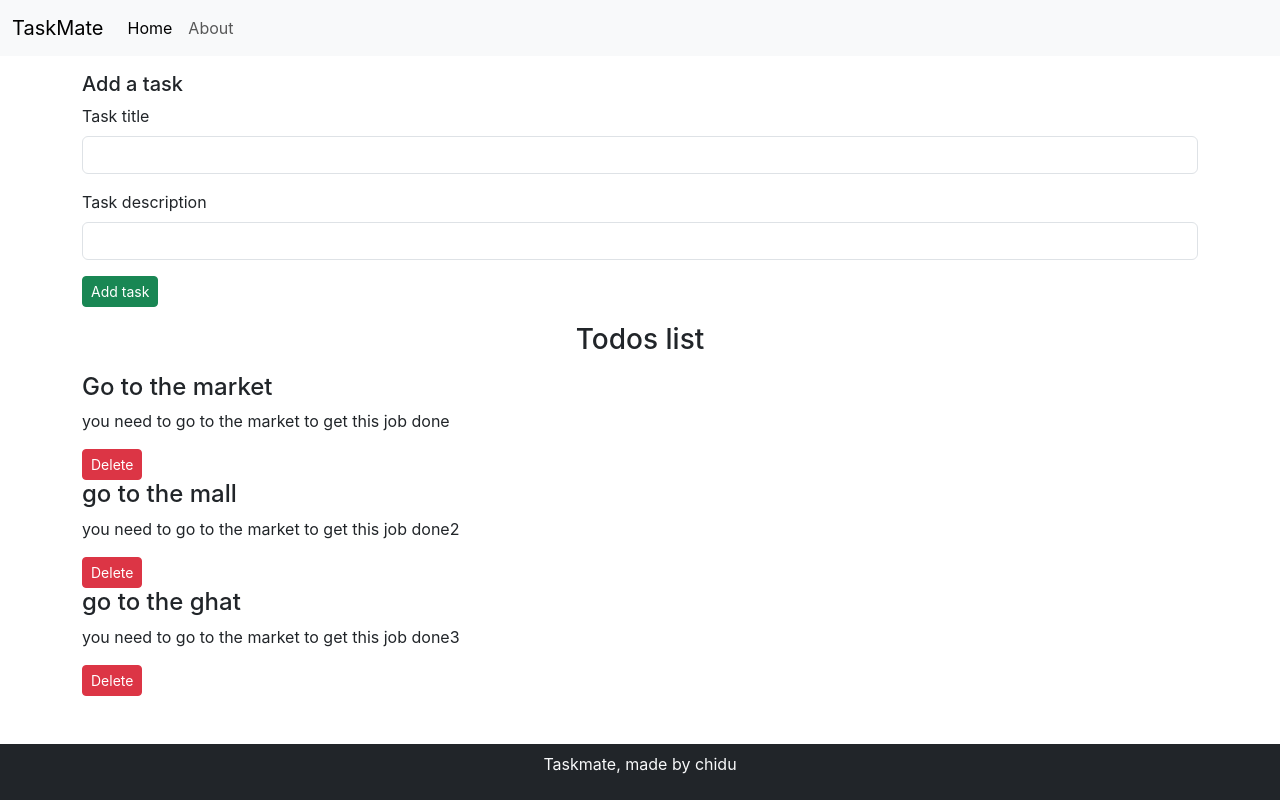
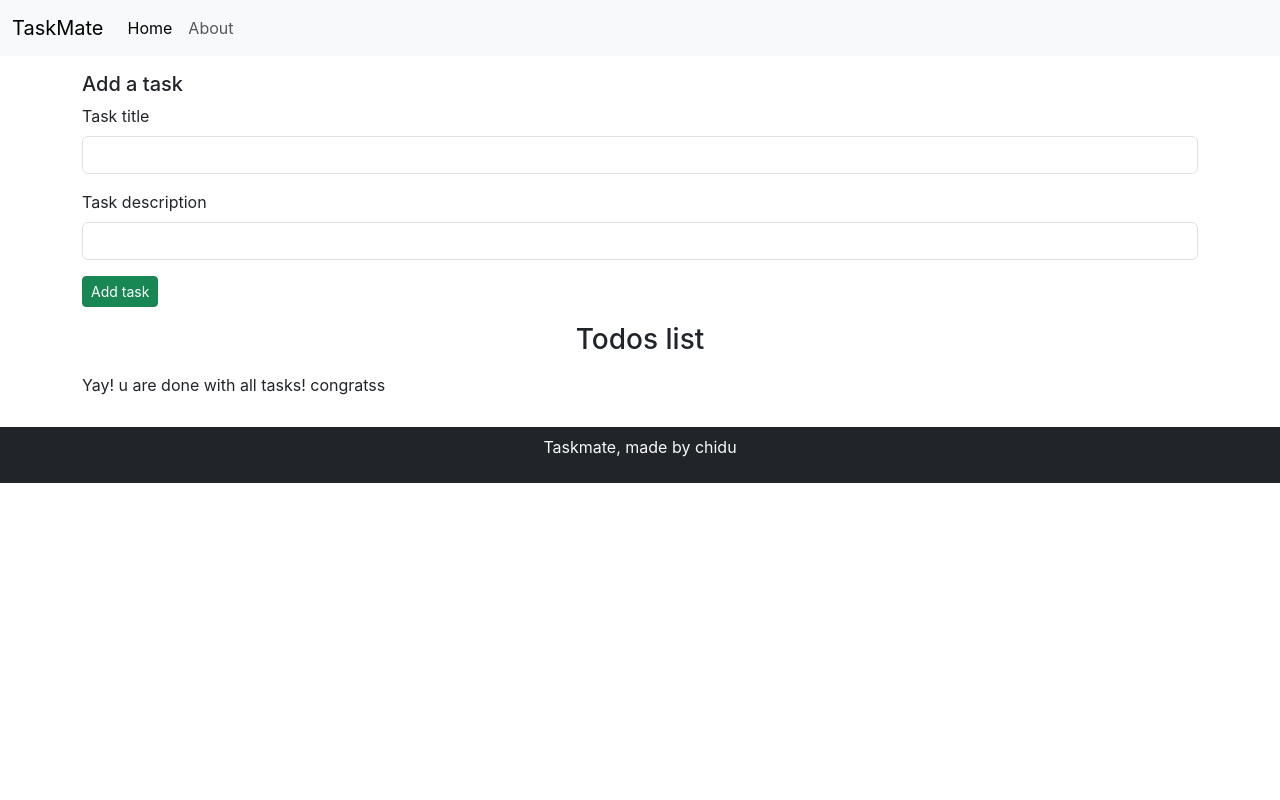
Before and after one commit to ChiduAnush/TaskMate-react-practise, a React (Create React App) app: page / in a window 1280 px wide. Built offline with nearby package versions, Linux system fonts and the light colour scheme.

Commit message:
tasks get updated, from the local storage itself

```diff
--- a/src/App.js
+++ b/src/App.js
@@ -2,43 +2,75 @@ import './App.css';
 import Header from "./my components/Header";
 import { Todos } from './my components/Todos';
 import { Footer } from './my components/Footer';
-import { useState } from 'react';
+import { useState, useEffect } from 'react';
 import { AddTodo } from "./my components/AddTodo";
 
 
 function App() {
+  let initTodo;
+
+  if (localStorage.getItem("todos") === null) {
+    initTodo = [];
+  } else {
+    initTodo = JSON.parse(localStorage.getItem("todos"));
+  }
 
   const onDelete = (todo) => {
     console.log("I am on delete of todo", todo);
+
     setTodos(todos.filter((e) => {
       return e !== todo;
     }));
+    localStorage.setItem("todos", JSON.stringify(todos));
   }
 
-  const [todos, setTodos] = useState([
-    {
-      sno: 1,
-      title: "Go to the market",
-      desc: "you need to go to the market to get this job done"
-    },
-    {
-      sno: 2,
-      title: "go to the mall",
-      desc: "you need to go to the market to get this job done2"
-    },
-    {
-      sno: 3,
-      title: "go to the ghat",
-      desc: "you need to go to the market to get this job done3"
+  const addTodo = (title, desc) => {
+    console.log("i am adding this todo", title, desc)
+    let sno;
+    if (todos.length == 0) {
+      sno = 0;
+    } else {
+      sno = todos[todos.length - 1].sno + 1;
     }
+    const myTodo = {
+      sno: sno,
+      title: title,
+      desc: desc
+    }
+    setTodos([...todos, myTodo]);
+    console.log(myTodo);
+  }
 
-  ]);
+
+  // const [todos, setTodos] = useState([
+  //   {
+  //     sno: 1,
+  //     title: "Go to the market",
+  //     desc: "you need to go to the market to get this job done"
+  //   },
+  //   {
+  //     sno: 2,
+  //     title: "go to the mall",
+  //     desc: "you need to go to the market to get this job done2"
+  //   },
+  //   {
+  //     sno: 3,
+  //     title: "go to the ghat",
+  //     desc: "you need to go to the market to get this job done3"
+  //   }
+
+  // ]);
+  const [todos, setTodos] = useState(initTodo);
+  useEffect(() => {
+    localStorage.setItem("todos", JSON.stringify(todos));
+
+  }, [todos])
 
   return (
 
     <>
       <Header title="TaskMate" searchBar={false} />
-      <AddTodo />
+      <AddTodo addTodo={addTodo} />
       <Todos todos={todos} onDelete={onDelete} />
       <Footer />
     </>
--- a/src/my components/AddTodo.js
+++ b/src/my components/AddTodo.js
@@ -11,24 +11,27 @@ export const AddTodo = (props) => {
         e.preventDefault();
         if (!title || !desc) {
             alert("please fill out all the details")
+        } else {
+            props.addTodo(title, desc);
         }
+
     }
 
     return (
         <div className='container my-3'>
             <h5>Add a task</h5>
             <form onSubmit={submit}>
-                <div class="mb-3">
-                    <label for="title" class="form-label">Task title</label>
-                    <input type="text" value={title} onChange={(e) => { setTitle(e.target.value) }} class="form-control" id="title" aria-describedby="emailHelp" />
+                <div className="mb-3">
+                    <label htmlFor="title" className="form-label">Task title</label>
+                    <input type="text" value={title} onChange={(e) => { setTitle(e.target.value) }} className="form-control" id="title" aria-describedby="emailHelp" />
 
                 </div>
-                <div class="mb-3">
-                    <label for="desc" class="form-label">Task description</label>
-                    <input type="text" value={desc} onChange={(e) => { setDesc(e.target.value) }} class="form-control" id="desc" />
+                <div className="mb-3">
+                    <label htmlFor="desc" className="form-label">Task description</label>
+                    <input type="text" value={desc} onChange={(e) => { setDesc(e.target.value) }} className="form-control" id="desc" />
                 </div>
 
-                <button type="submit" class="btn btn-success btn-sm">Add task</button>
+                <button type="submit" className="btn btn-success btn-sm">Add task</button>
             </form>
         </div>
     )
--- a/src/my components/Footer.js
+++ b/src/my components/Footer.js
@@ -2,9 +2,10 @@ import React from 'react'
 
 export const Footer = () => {
     let footerStyle = {
-        position: "absolute",
-        bottom: "0vh",
-        width: "100%"
+        marginTop: "30px",
+        position: "sticky",
+        bottom: "0px",
+        width: "100%",
     }
 
     return (
--- a/src/my components/TodoItem.js
+++ b/src/my components/TodoItem.js
@@ -2,7 +2,7 @@ import React from 'react'
 
 export const TodoItem = ({ todo, onDelete }) => {
     return (
-        <div>
+        <div className='my-5'>
             <h4>{todo.title}</h4>
             <p>{todo.desc}</p>
             <button className="btn btn-sm btn-danger" onClick={() => { onDelete(todo) }}>Delete</button>
--- a/src/my components/Todos.js
+++ b/src/my components/Todos.js
@@ -7,7 +7,9 @@ export const Todos = (props) => {
             <h3 className='text-center my-3 '>Todos list</h3>
             {props.todos.length === 0 ? "Yay! u are done with all tasks! congratss" :
                 props.todos.map((todo) => {
-                    return <TodoItem todo={todo} key={todo.sno} onDelete={props.onDelete} />
+                    return (
+                        < TodoItem todo={todo} key={todo.sno} onDelete={props.onDelete} />
+                    )
                 })}
 
         </div>
```
